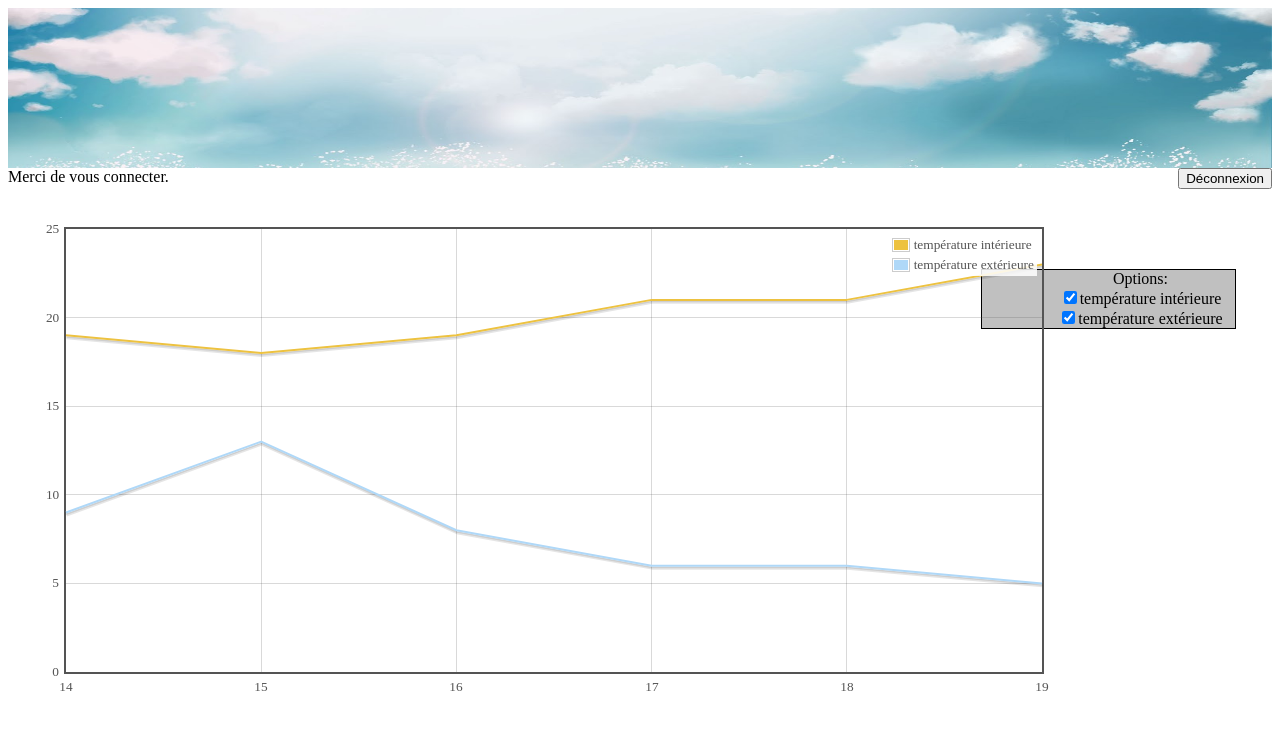
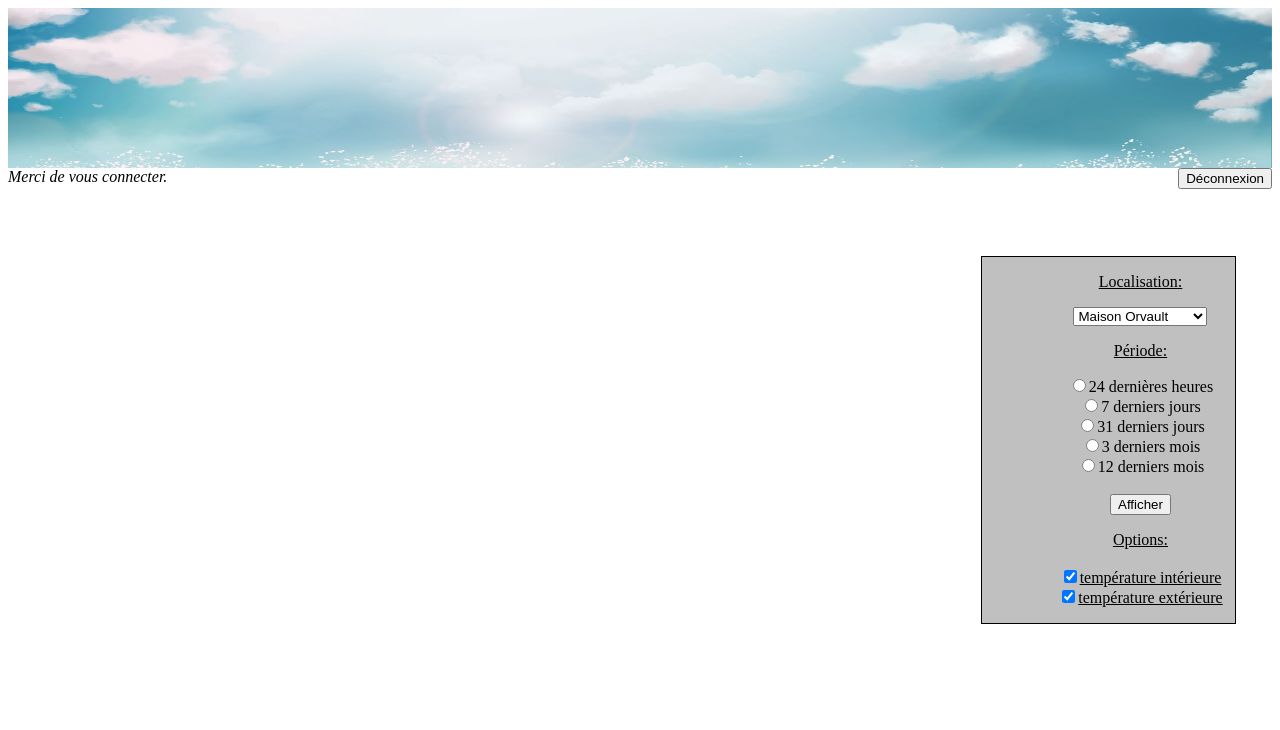
Before and after one commit to appert44/Alfheim, a Django app: page /alfheimweb/main in a window 1280 px wide. Shown: the top 730 px of the page. Run offline with Django 3.2, Linux system fonts and the light colour scheme; parts of the project's set-up code (start-up, migrations or seed data) failed here and were passed over; some libraries are stand-ins or nearby versions.

Commit message:
maj_graph

```diff
--- a/alfheimweb/static/alfheimweb/CSS/style.css
+++ b/alfheimweb/static/alfheimweb/CSS/style.css
@@ -4,6 +4,7 @@
 
 div.accueil {
 	float:left;
+	font-style: italic;
 }
 
 div.redirect {
@@ -50,12 +51,12 @@
 	margin-top: -16%;
 }
 
-#choices {
+div.options {
 	text-align:center;
 	width:20%;
 	background-color:#C0C0C0;
 	margin-left:77%;
-	margin-top: 8%;
+	margin-top: 7%;
 
 	border-left:1px solid #000000;
 	border-right:1px solid #000000;
@@ -84,3 +85,15 @@
 	width:1000px;
 	height:470px;
 }
+
+#period {
+	text-decoration: underline;
+}
+
+#local {
+	text-decoration: underline;
+}
+
+#choices {
+	text-decoration: underline;
+}
--- a/alfheimweb/templates/alfheimweb/main.html
+++ b/alfheimweb/templates/alfheimweb/main.html
@@ -9,6 +9,7 @@
     <script language="javascript" type="text/javascript" src="/static/alfheimweb/js/jquery.flot.navigate.js"></script>
     <script language="javascript" type="text/javascript" src="/static/alfheimweb/js/jquery.flot.selection.js"></script>
     <script language="javascript" type="text/javascript" src="/static/alfheimweb/js/jquery.flot.crosshair.js"></script>
+    <script language="javascript" type="text/javascript" src="/static/alfheimweb/js/jquery.flot.resize.js"></script>
 <div class="logo">
         <img width="100%" height="160" src="/static/alfheimweb/images/fond_ciel.jpg" alt="Gestion energie">
 </div>
@@ -32,7 +33,31 @@
 
     <div id="placeholder"></div>
 
-    <p id="choices">Options:</p>
+    <div class="options">
+ 	<p id="local">Localisation:</p>
+    <form>
+    <select name="localisation" size="1">
+    <option>Maison Orvault
+    <option>Maison Seychelles
+    <option>Maison Corse
+    </select>
+
+    <p id="period">P&eacuteriode:</br></p>
+
+	<input type="radio" name="period" value="last24h">24 dernières heures</br>
+	<input type="radio" name="period" value="last7d">7 derniers jours</br>
+	<input type="radio" name="period" value="last31d">31 derniers jours</br>
+	<input type="radio" name="period" value="last3m">3 derniers mois</br>
+	<input type="radio" name="period" value="last12m">12 derniers mois</br></br>
+	</form>
+
+	<form action="/alfheimweb/refresh/" method="post">
+		<input type="submit" value="Afficher" /></br>
+	</form>
+
+    <p id="choices">Options:</br></p>
+
+    </div>
 
 
 
@@ -41,7 +66,7 @@
 $(function () {
 	var datasets = [{ label: "température intérieure",
 data: [[14, 19],
-[15, 18],
+['1-5', 18],
 [16, 19],
 [17, 21],
 [18, 21],
@@ -91,6 +116,22 @@
     }
 
     plotAccordingToChoices();
+
+    placeholder.resize(function () {
+			$(".message").text("Placeholder is now "
+				+ $(this).width() + "x" + $(this).height()
+				+ " pixels");
+		});
+
+		$(".placeholder").resizable({
+			maxWidth: 1000,
+			maxHeight: 470,
+			minWidth: 250,
+			minHeight: 118,
+		});
+
+
+
 });
 
 
```
